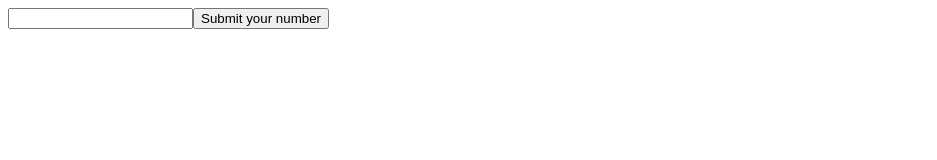
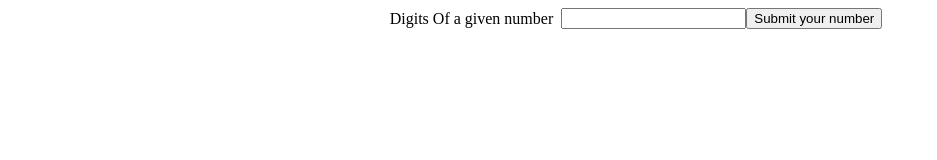
Before and after one commit to PatrickStojek/Digits-of-a-given-number, a plain HTML site: page index.html in a window 1280 px wide. Shown: the whole page, without its empty margins (0-937 px from the left). Drawn offline with Linux system fonts and the light colour scheme.

```diff
--- a/index.html
+++ b/index.html
@@ -4,6 +4,7 @@
     <meta charset="UTF-8">
     <meta name="viewport" content="width=device-width, initial-scale=1.0">
     <title>Digits Of a given number</title>
+    <link rel="stylesheet" href="style.css">
     <script src="script.js" defer></script>
 </head>
 <body>
--- a/package.json
+++ /dev/null
@@ -1,5 +0,0 @@
-{
-  "devDependencies": {
-    "prettier": "3.2.5"
-  }
-}
--- /dev/null
+++ b/style.css
@@ -0,0 +1,5 @@
+*{
+    display: flex;
+    align-items: center;
+    justify-content: center;
+}
```
Also changed, not shown: 1 other file.
